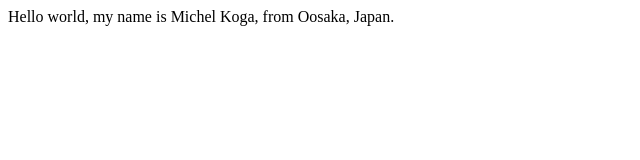
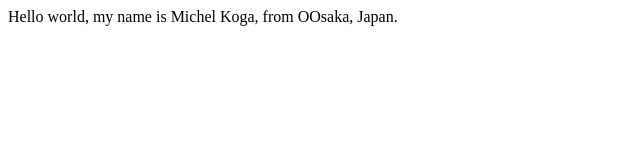
Before and after one commit to michelkoga/michelkoga.github.io, a plain HTML site: page index.html in a window 1280 px wide. Shown: the full height of the page, 0-640 px from the left. Drawn offline with Linux system fonts and the light colour scheme.

```diff
--- a/index.html
+++ b/index.html
@@ -2,7 +2,7 @@
 <html>
 
 <body>
-	Hello world, my name is Michel Koga, from Oosaka, Japan.
+	Hello world, my name is Michel Koga, from OOsaka, Japan.
 </body>
 
 </html>
```
